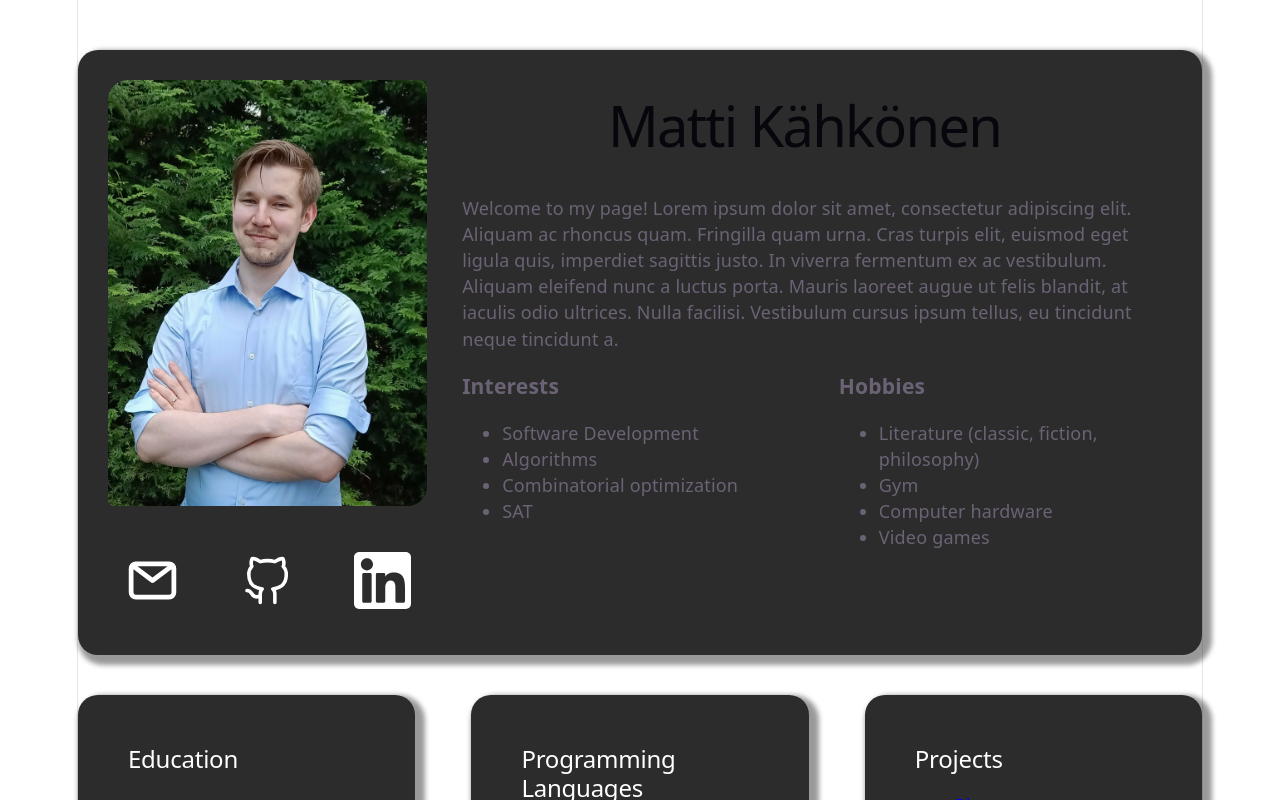
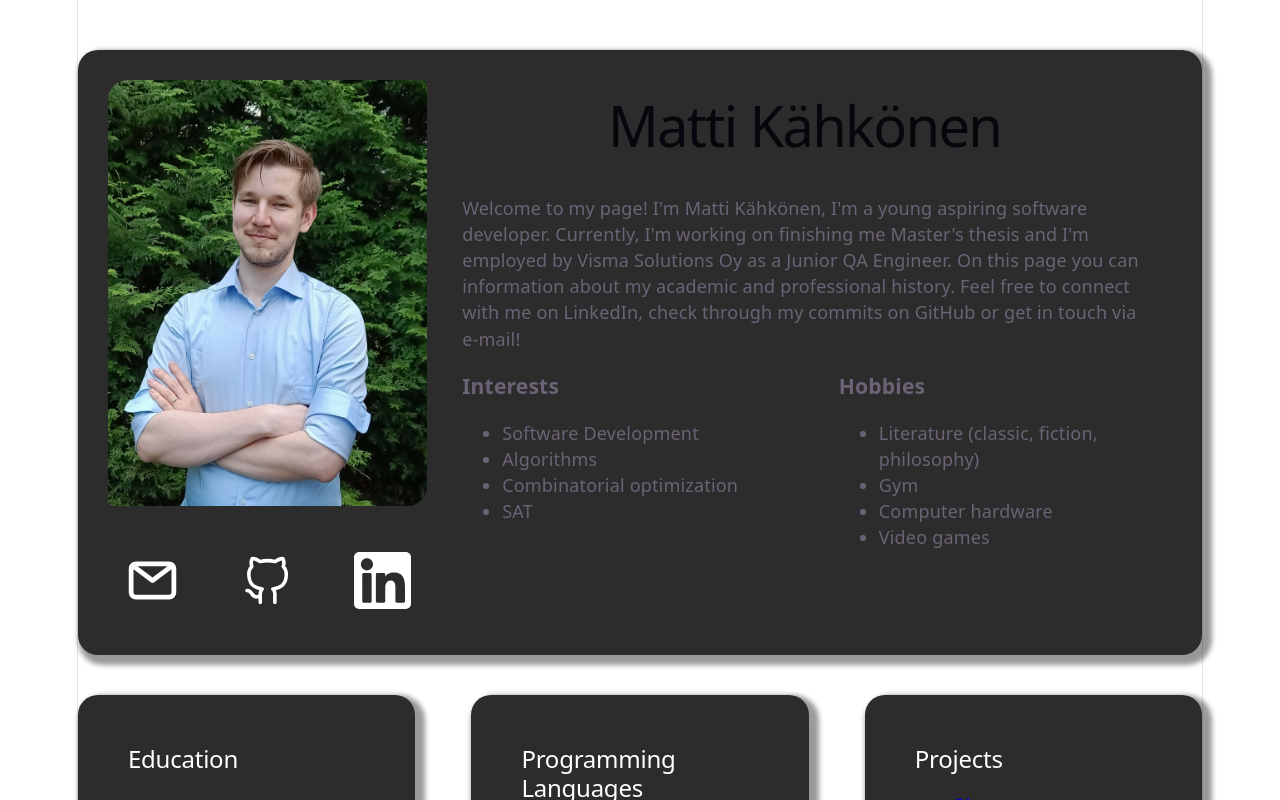
Before and after one commit to mfk99/CV, a React (Vite) app: page / in a window 1280 px wide. Shown: the top 800 px of the page. Built offline with nearby package versions, Linux system fonts and the light colour scheme.

Commit message:
replace placeholder text

```diff
--- a/src/components/header/Header.tsx
+++ b/src/components/header/Header.tsx
@@ -39,13 +39,12 @@ export default function Header() {
               textAlign: "left",
             }}
           >
-            Welcome to my page! Lorem ipsum dolor sit amet, consectetur
-            adipiscing elit. Aliquam ac rhoncus quam. Fringilla quam urna. Cras
-            turpis elit, euismod eget ligula quis, imperdiet sagittis justo. In
-            viverra fermentum ex ac vestibulum. Aliquam eleifend nunc a luctus
-            porta. Mauris laoreet augue ut felis blandit, at iaculis odio
-            ultrices. Nulla facilisi. Vestibulum cursus ipsum tellus, eu
-            tincidunt neque tincidunt a.
+            Welcome to my page! I'm Matti Kähkönen, I'm a young aspiring
+            software developer. Currently, I'm working on finishing me Master's
+            thesis and I'm employed by Visma Solutions Oy as a Junior QA
+            Engineer. On this page you can information about my academic and
+            professional history. Feel free to connect with me on LinkedIn,
+            check through my commits on GitHub or get in touch via e-mail!
             <div
               style={{
                 display: "grid",
```
